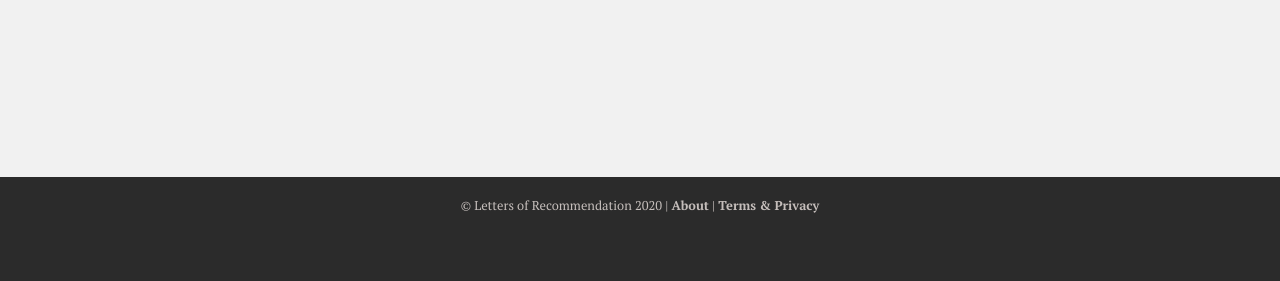
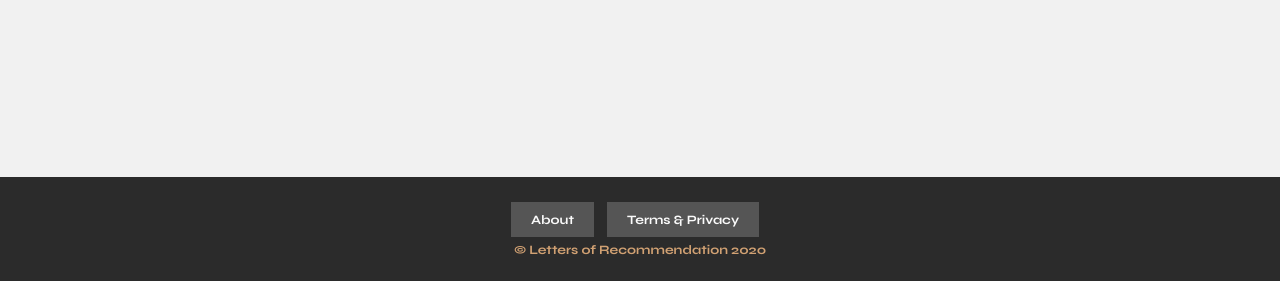
Before and after one commit to softscienceprojects/letters-of-recommendation, a Flask app: page /images/upload/ in a window 1280 px wide. Shown: the part 519-800 px from the top of the page. Run offline with Flask 2, Linux system fonts and the light colour scheme; the visitor is signed in with stand-in values (Sample User, id 1); data comes from the database, SQL or seed files in the repository; parts of the project's set-up code (start-up, migrations or seed data) failed here and were passed over; some libraries are stand-ins or nearby versions; some web fonts are replaced.

Commit message:
footer updates

```diff
--- a/app/static/css/base.css
+++ b/app/static/css/base.css
@@ -1,6 +1,7 @@
 :root {
     /* Neutral */
     --smoke: #2b2b2b;
+    --offsmoke: #555555;
     --bone: #c5bebb;
     --blue-blush: #f1f1f1;
     --cloud: #fbfbfb;
@@ -35,6 +36,10 @@
 /* **************   BACKGROUNDS ********** */
 .bg-smoke {
     background-color: var(--smoke);
+}
+
+.bg-offsmoke {
+    background-color: var(--offsmoke);
 }
 
 .bg-clay {
@@ -232,7 +237,7 @@ code {
 }
 
 h1#title {
-    color: var(--blue-blush);
+    color: var(--cloud);
     font-size: 4rem;
     text-transform: capitalize;
 }
@@ -303,11 +308,13 @@ footer {
     padding: 20px 0;
     font-size: 80%;
     background-color: var(--smoke);
-    color: var(--bone);
+    color: var(--clay);
+    font-family: 'Syne-Bold', 'Arial', sans-serif;
 }
 
 footer a {
-    color: var(--bone)
+    /* font-weight: 500; */
+    color: var(--bone);
 }
 
 nav {
--- a/app/templates/container.html
+++ b/app/templates/container.html
@@ -6,7 +6,10 @@
         {% block content %}{% endblock %}
 
     <footer>
-        © Letters of Recommendation 2020 |  <a href="{{ url_for('main.about') }}">About</a>  |  <a href="{{ url_for('main.privacy') }}">Terms &amp; Privacy</a>
+        <a  class="fake-button button-base bg-offsmoke color-cloud" href="{{ url_for('main.about') }}">About</a>
+        <a class="fake-button button-base bg-offsmoke color-cloud" href="{{ url_for('main.privacy') }}">Terms &amp; Privacy</a>
+        <br />
+        © Letters of Recommendation 2020
     </footer>
     </div>
 
```
